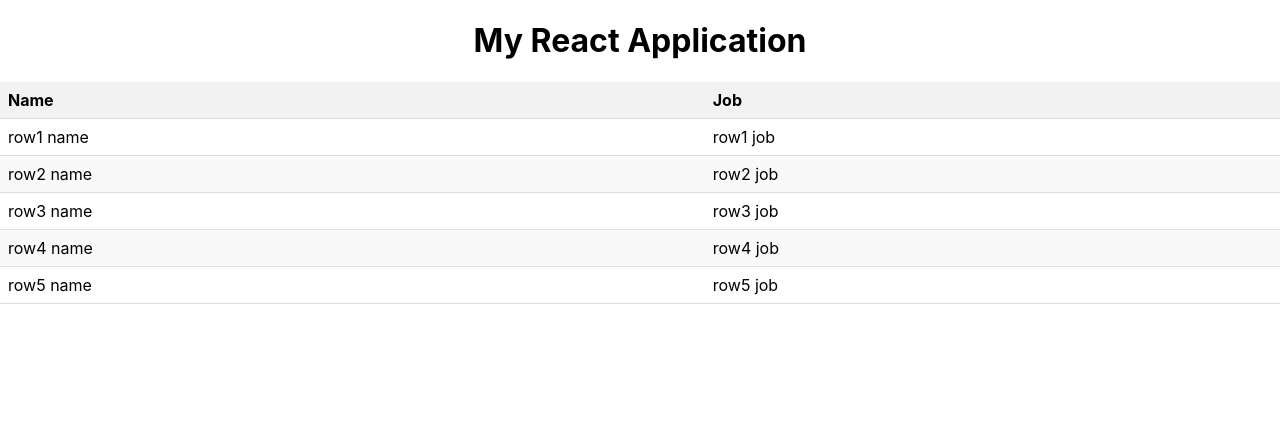
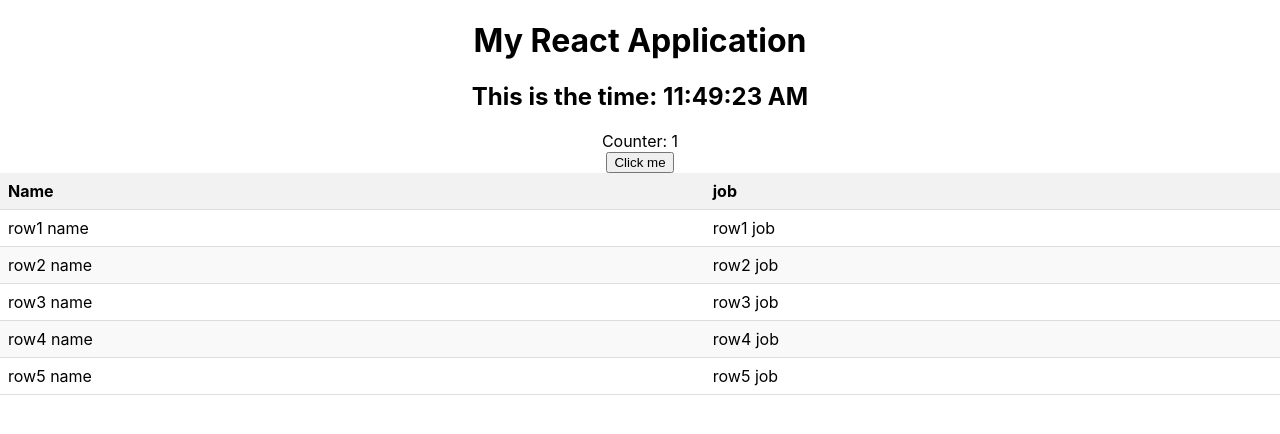
Before and after one commit to turtlevelocity/GFG-fullstack-course, a React (Create React App) app: page / in a window 1280 px wide. Shown: the top 434 px of the page. Built offline with nearby package versions, Linux system fonts and the light colour scheme.

Commit message:
gfg session 06

```diff
--- a/package.json
+++ b/package.json
@@ -8,6 +8,7 @@
     "@testing-library/user-event": "^13.5.0",
     "react": "^18.2.0",
     "react-dom": "^18.2.0",
+    "react-router-dom": "^6.14.1",
     "react-scripts": "5.0.1",
     "web-vitals": "^2.1.4"
   },
--- /dev/null
+++ b/src/ErrorPage.js
@@ -0,0 +1,7 @@
+const ErrorPage = () => {
+  return (
+    <h2>This page doesn't exists</h2>
+  )
+}
+
+export default ErrorPage;
--- a/src/Table.js
+++ b/src/Table.js
@@ -1,10 +1,11 @@
-import react, {Component} from 'react';
+import { useEffect, useState} from 'react';
 import "./Table.css";
 import TableHead from './TableHead';
+import { Route, Router, useNavigate } from 'react-router-dom';
 
 
 const TableBody = (props) => {
-  console.log(props.bodyData);
+  // console.log(props.bodyData);
   const rowElements = props.bodyData.map((row, index) => {
     return(
     <tr key={index}>
@@ -19,21 +20,108 @@ const TableBody = (props) => {
   return (<tbody>{rowElements}</tbody>)
 
 }
+//
+
+// class Table extends Component {
+//   constructor(props){
+//     super(props);
+//     this.state = {
+//       counter: 1,
+//       headers: {col1: "Name", col2:"job"},
+//       date: new Date()
+//     }
+//     this.handleClick = this.handleClick.bind(this);
+//   }
+
+//   componentDidMount() {
+//     console.log("Mounting component")
+//     this.timerId = setInterval(()=> {
+//       this.setState({
+//         date: new Date()
+//       })
+//     }, 1000)
+//     // iniside here make api calls or databse call
+//   }
+
+//   componentDidUpdate() {
+//     console.log("Component did update")
+//     // if it is required by change in state then only add api/ database call here
+//   }
+
+//   componentWillUnmount() {
+//     clearInterval(this.timerId)
+//   }
+
+//   handleClick() {
+//     const newCounter = this.state.counter+1;
+//     this.setState({
+//       counter: newCounter
+//       }
+//     )
+//   }
+
+//   render(){
+//     // const {tableData} = this.props;
+//     const tableData = this.props.tableData;
+
+//     return(
+//       <>
+//         <h2>This is the time: {this.state.date.toLocaleTimeString()}</h2>
+//         <div>Counter: {this.state.counter}</div>
+//         <button onClick={this.handleClick}>Click me</button>
+//         <table>
+//           <TableHead header={this.state.headers}/>
+//           <TableBody bodyData={tableData}/>
+//         </table>
+//       </>
 
 
-class Table extends Component {
+//     )
+//   }
+// }
 
-  render(){
-    // const {tableData} = this.props;
-    const tableData = this.props.tableData;
+const Table = (props) => {
 
-    return(
+
+  const [counter, setCounter] = useState(1);
+  const [date, setDate] = useState(new Date());
+  const [headers, setHeaders] = useState({col1: "Name", col2:"job"})
+  const navigate = useNavigate();
+
+  // useEffect()
+  useEffect(()=>{
+    console.log(" calling use effect only in change of counter variable")
+  }, [counter])
+
+  useEffect(() => {
+    setInterval(()=> setDate(new Date()), 1000)
+  })
+
+  const handleClick = () => {
+
+    navigate("/contact")
+  }
+
+  const conditionalRender = () => {
+    if(counter>5){
+      return(<h2>Hurray!!!</h2>)
+    }
+    else
+      return null
+  }
+
+  return(
+    <>
+      <h2>This is the time: {date.toLocaleTimeString()}</h2>
+      <div>Counter: {counter}</div>
+      {conditionalRender()}
+      <button onClick={handleClick} >Click me</button>
       <table>
-        <TableHead />
-        <TableBody bodyData={tableData}/>
+        <TableHead header={headers}/>
+        <TableBody bodyData={props.tableData}/>
       </table>
-    )
-  }
+    </>
+  )
 }
 
 export default Table;
--- a/src/TableHead.js
+++ b/src/TableHead.js
@@ -1,9 +1,11 @@
-const TableHead = () => {
+const TableHead = (props) => {
+  const {header} = props;
+  // console.log(header);
   return (
     <thead>
       <tr>
-        <th>Name</th>
-        <th>Job</th>
+        <th>{header.col1}</th>
+        <th>{header.col2}</th>
       </tr>
     </thead>
   );
--- /dev/null
+++ b/src/contact/Contact.js
@@ -0,0 +1,7 @@
+const Contact = () => {
+  return (
+    <h2>This is our contanct page</h2>
+  )
+}
+
+export default Contact
--- /dev/null
+++ b/src/contact/MyUser.js
@@ -0,0 +1,7 @@
+const MyUser = () => {
+  return (
+    <h2>This is our my page user contact</h2>
+  )
+}
+
+export default MyUser;
--- a/src/index.js
+++ b/src/index.js
@@ -3,11 +3,33 @@ import ReactDOM from 'react-dom/client';
 import './index.css';
 import App from './App';
 import reportWebVitals from './reportWebVitals';
+import { createBrowserRouter, RouterProvider } from 'react-router-dom';
+import Contact from './contact/Contact';
+import ErrorPage from './ErrorPage';
+import MyUser from './contact/MyUser';
+
 
 const root = ReactDOM.createRoot(document.getElementById('root'));
+
+const router = createBrowserRouter([
+  {
+    path: '/',
+    element: <App />,
+    errorElement: <ErrorPage />
+  },
+  {
+    path: '/contact',
+    element: <Contact />
+  },
+  {
+    path: '/contact/myuser',
+    element: <MyUser />
+  }
+])
+
 root.render(
   <React.StrictMode>
-    <App />
+    <RouterProvider router={router} />
   </React.StrictMode>
 );
 
```
Also changed, not shown: 1 other file (tests, documents, lock files or other folders).
